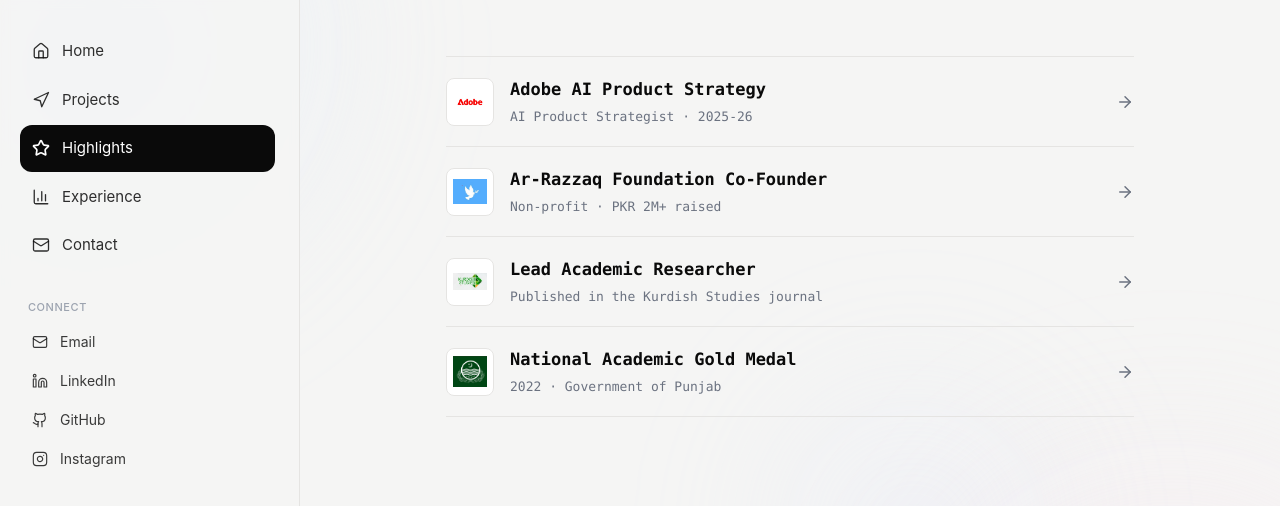
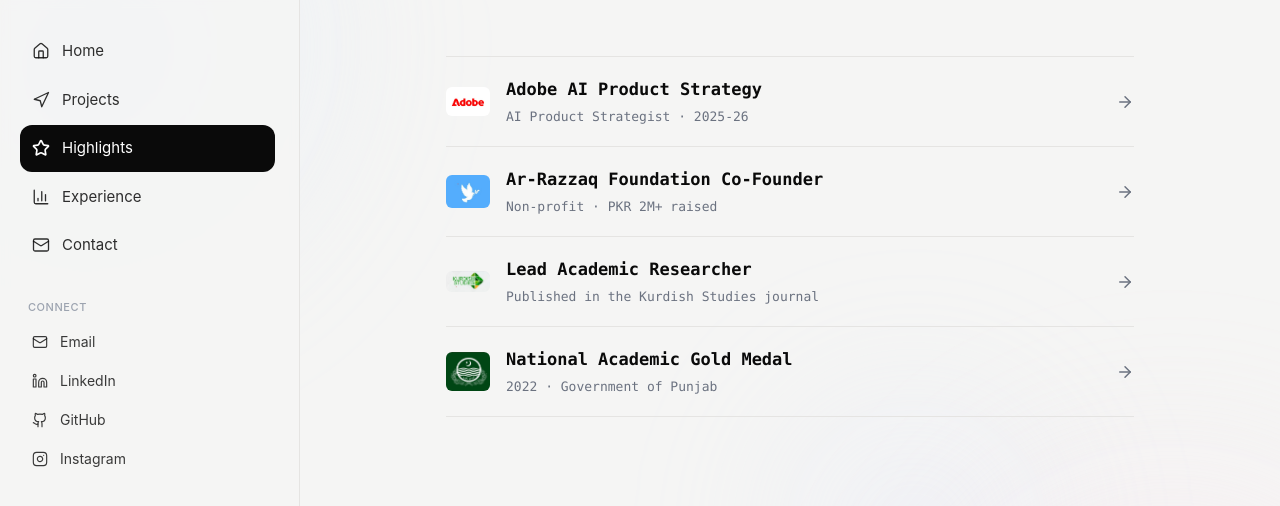
Before and after one commit to shehryaur/shehryarhassan-portfolio, a Next.js app: page /highlights in a window 1280 px wide. Shown: the top 506 px of the page. Built offline with nearby package versions, Linux system fonts and the light colour scheme.

Commit message:
Remove outer container boxes and borders around highlight logos

```diff
--- a/components/HighlightList.tsx
+++ b/components/HighlightList.tsx
@@ -46,12 +46,12 @@ export default function HighlightList() {
             >
               <div className="flex items-center gap-3.5 sm:gap-4 min-w-0">
                 {h.image && (
-                  <div className="h-12 w-12 shrink-0 overflow-hidden rounded-lg border border-line bg-surface p-1.5 flex items-center justify-center transition-colors group-hover:border-ink/20">
+                  <div className="h-10 w-10 sm:h-11 sm:w-11 shrink-0 flex items-center justify-center">
                     {/* eslint-disable-next-line @next/next/no-img-element */}
                     <img
                       src={h.image}
                       alt={`${h.title} logo`}
-                      className="h-full w-full object-contain"
+                      className="max-h-full max-w-full object-contain rounded-md mix-blend-multiply"
                     />
                   </div>
                 )}
```
